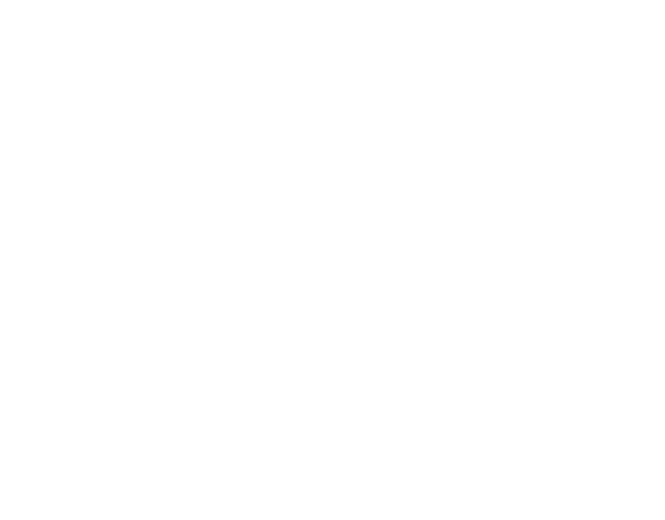
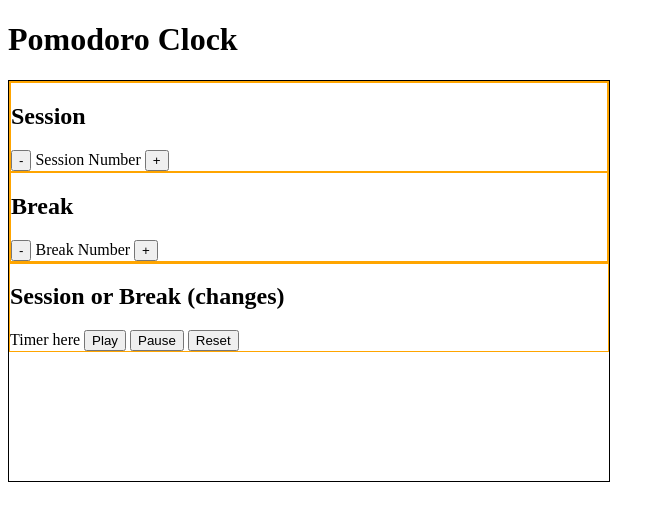
Before and after one commit to CGoldMonkey/pomodoro_timer, a plain HTML site: page index.html in a window 1280 px wide. Shown: the whole page, without its empty margins (0-665 px from the left). Drawn offline with Linux system fonts and the light colour scheme.

Commit message:
Mock-up of the clock set up with buttons.

```diff
--- a/index.html
+++ b/index.html
@@ -7,6 +7,31 @@
 
   </head>
   <body>
+    <h1>Pomodoro Clock</h1>
+    <div class="container">
+      <div class="settings">
+        <div id="session">
+          <h2>Session</h2>
+          <button>-</button>
+          <span>Session Number</span>
+          <button>+</button>
+        </div>
+        <div id="break">
+          <h2>Break</h2>
+          <button>-</button>
+          <span>Break Number</span>
+          <button>+</button>
+        </div>
+      </div>
+
+      <div id="timer">
+        <h2>Session or Break (changes)</h2>
+        <span>Timer here</span>
+        <button>Play</button>
+        <button>Pause</button>
+        <button>Reset</button>
+      </div>
+    </div>
 
     <script src="./script.js"></script>
   </body>
--- a/style.css
+++ b/style.css
@@ -0,0 +1,14 @@
+.container {
+  /* Positioning declarations */
+
+  /* Dimensions */
+  width: 600px;
+  height: 400px;
+
+  border: 1px solid black;
+}
+
+div {
+  border: 1px solid orange;
+
+}
```
Lines whose indentation alone changed are shown as unchanged.
